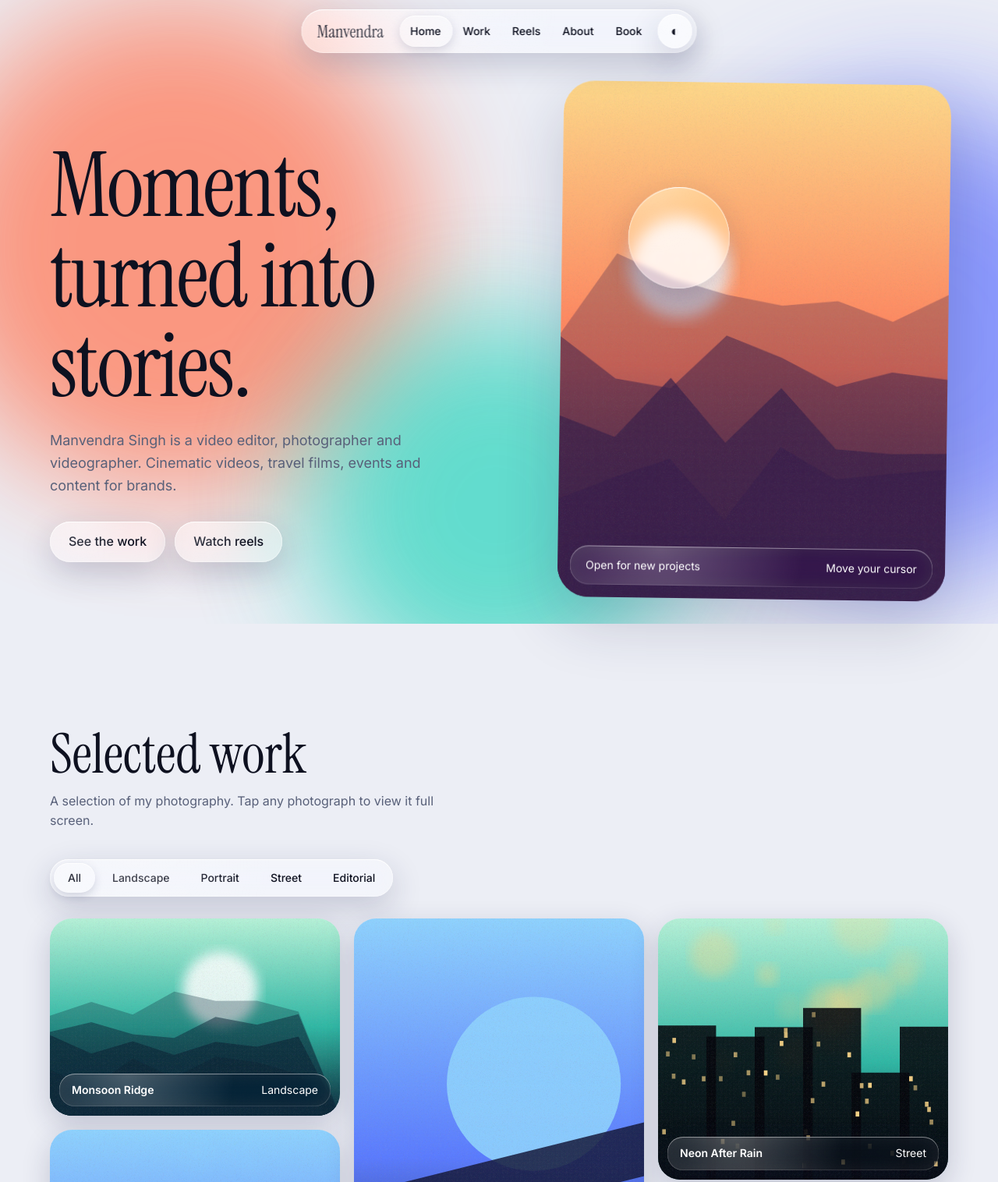
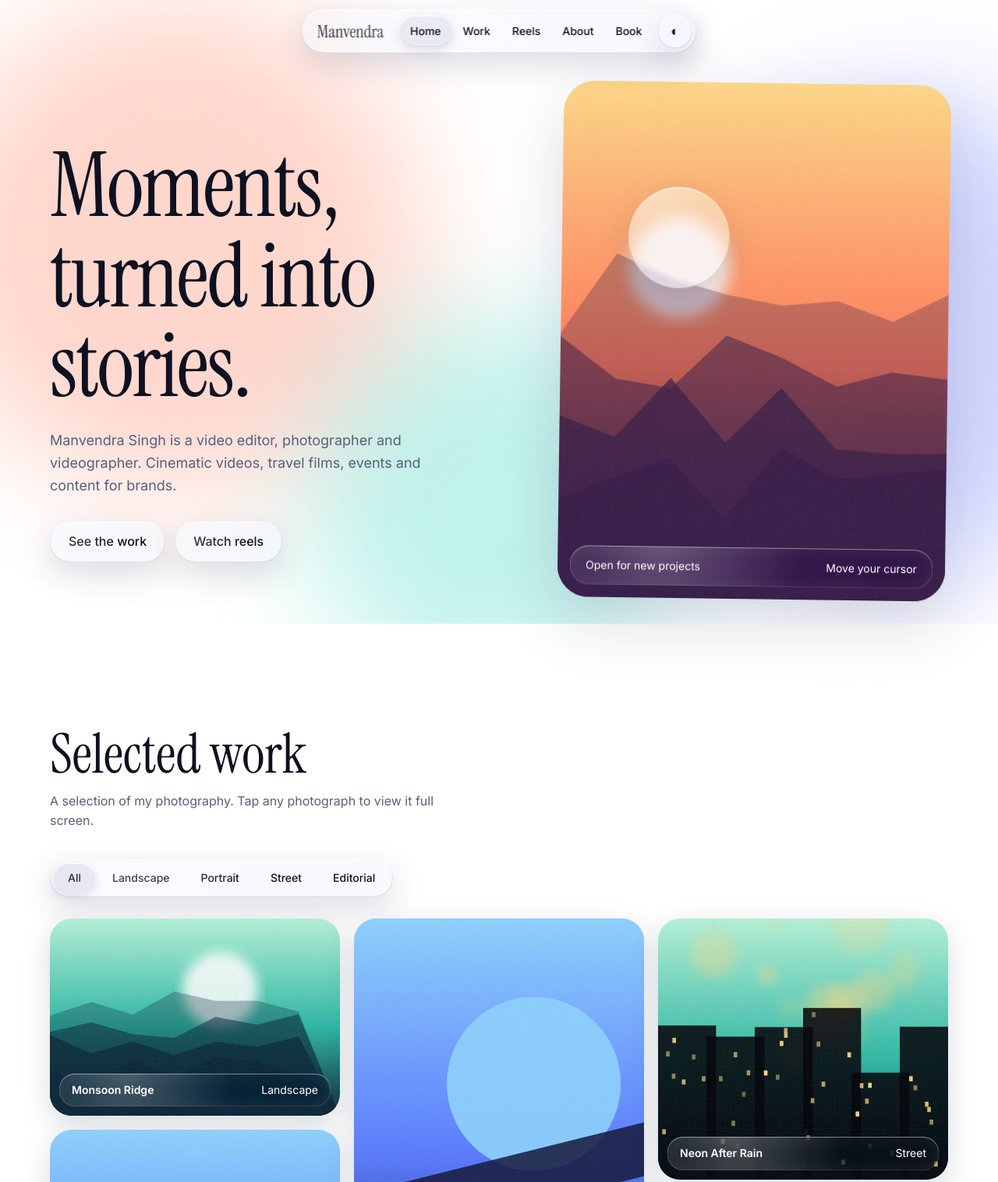
Before and after one commit to manvendrasinghbaghel/Manvendrasinghbaghel.github.io, a plain HTML site: page index.html in a window 1280 px wide. Shown: the top 1516 px of the page at 78% size. Drawn offline with Linux system fonts and the light colour scheme.

Commit message:
Update index.html

```diff
--- a/index.html
+++ b/index.html
@@ -6,8 +6,7 @@
 <title>Manvendra Singh – Video Editor, Photographer & Videographer</title>
 <link href="https://fonts.googleapis.com/css2?family=Instrument+Serif&family=Inter:wght@300;400;500;600&display=swap" rel="stylesheet">
 <style>
-:root{--bg:#eceef5;--fg:#0e1120;--mut:#586079;--glass:rgba(255,255,255,.38);--edge:rgba(255,255,255,.9);--edge2:rgba(255,255,255,.3);--sh:rgba(30,35,80,.2);--sp:cubic-bezier(.34,1.56,.64,1);--ease:cubic-bezier(.22,1,.36,1);color-scheme:light;box-sizing:border-box;padding-top:env(safe-area-inset-top,0px);padding-bottom:env(safe-area-inset-bottom,0px)}
-@media(prefers-color-scheme:dark){:root:not([data-theme=light]){--bg:#06070c;--fg:#f3f4fa;--mut:#9aa1b8;--glass:rgba(255,255,255,.07);--edge:rgba(255,255,255,.4);--edge2:rgba(255,255,255,.08);--sh:rgba(0,0,0,.6);color-scheme:dark}}
+:root{--bg:#ffffff;--fg:#0e1120;--mut:#586079;--glass:rgba(244,246,255,.55);--edge:rgba(255,255,255,1);--edge2:rgba(20,25,60,.1);--sh:rgba(30,35,80,.16);--sp:cubic-bezier(.34,1.56,.64,1);--ease:cubic-bezier(.22,1,.36,1);color-scheme:light;box-sizing:border-box;padding-top:env(safe-area-inset-top,0px);padding-bottom:env(safe-area-inset-bottom,0px)}
 :root[data-theme=dark]{--bg:#06070c;--fg:#f3f4fa;--mut:#9aa1b8;--glass:rgba(255,255,255,.07);--edge:rgba(255,255,255,.4);--edge2:rgba(255,255,255,.08);--sh:rgba(0,0,0,.6);color-scheme:dark}
 *{box-sizing:border-box}
 html{scroll-behavior:smooth;scroll-padding-top:calc(env(safe-area-inset-top,0px) + 90px)}
@@ -16,7 +15,8 @@ h1,h2,h3{font-family:"Instrument Serif",Georgia,"Times New Roman",serif;font-wei
 a{color:inherit;text-decoration:none}button{font:inherit;color:inherit;cursor:pointer;border:0;background:none}
 :focus-visible{outline:2px solid var(--fg);outline-offset:3px}
 .orbs{position:fixed;inset:0;z-index:-1;overflow:hidden}
-.orb{position:absolute;border-radius:50%;filter:blur(70px);opacity:.75;animation:fl 22s ease-in-out infinite}
+.orb{position:absolute;border-radius:50%;filter:blur(70px);opacity:.3;animation:fl 22s ease-in-out infinite}
+:root[data-theme=dark] .orb{opacity:.7}
 .orb:nth-child(1){width:46vw;height:46vw;background:#ff7a59;left:-8vw;top:6vh}
 .orb:nth-child(2){width:40vw;height:40vw;background:#6a7bff;right:-6vw;top:30vh;animation-delay:-7s}
 .orb:nth-child(3){width:36vw;height:36vw;background:#35d6c0;left:30vw;bottom:-12vh;animation-delay:-13s}
@@ -40,7 +40,7 @@ transition:transform .6s var(--sp),box-shadow .4s,background .4s}
 .logo{font:400 22px "Instrument Serif",Georgia,serif;padding:0 14px}
 .links{position:relative;display:flex}
 .links a{position:relative;z-index:1;padding:9px 14px;font-size:14px;font-weight:500;border-radius:999px;white-space:nowrap}
-.lens{position:absolute;top:0;bottom:0;left:0;border-radius:999px;background:rgba(255,255,255,.28);box-shadow:inset 0 1px 0 var(--edge),inset 0 -1px 0 var(--edge2),0 4px 14px var(--sh);transition:transform .65s var(--sp),width .65s var(--sp)}
+.lens{position:absolute;top:0;bottom:0;left:0;border-radius:999px;background:rgba(120,130,170,.16);box-shadow:inset 0 1px 0 var(--edge),inset 0 -1px 0 var(--edge2),0 4px 14px var(--sh);transition:transform .65s var(--sp),width .65s var(--sp)}
 @media(max-width:620px){.logo{display:none}.links a{padding:9px 9px;font-size:13px}}
 /* ---------- Layout ---------- */
 .wrap{max-width:1200px;margin:0 auto;padding:0 24px}
@@ -61,7 +61,7 @@ h2{font-size:clamp(2.4rem,6vw,4.4rem);margin-bottom:12px}
 /* ---------- Work ---------- */
 .chips{display:inline-flex;flex-wrap:wrap;gap:4px;padding:5px;--r:999px;margin-bottom:28px}
 .chips button{padding:8px 18px;border-radius:999px;font-size:14px;font-weight:500;transition:background .4s,box-shadow .4s}
-.chips button.on{background:rgba(255,255,255,.3);box-shadow:inset 0 1px 0 var(--edge),0 4px 12px var(--sh)}
+.chips button.on{background:rgba(120,130,170,.18);box-shadow:inset 0 1px 0 var(--edge),0 4px 12px var(--sh)}
 .grid{columns:3 280px;column-gap:18px}
 .ph{position:relative;break-inside:avoid;margin:0 0 18px;border-radius:28px;overflow:hidden;cursor:zoom-in;animation:pop .7s var(--sp) both;box-shadow:0 12px 36px var(--sh)}
 .ph.off{display:none}
@@ -237,7 +237,7 @@ const setAct=a=>{act=a;links.forEach(l=>l.classList.toggle("on",l===a));mv(a)};
 const spy=new IntersectionObserver(es=>es.forEach(e=>{if(e.isIntersecting)setAct(links.find(l=>l.getAttribute("href")=="#"+e.target.id)||links[0])}),{rootMargin:"-45% 0px -50% 0px"});
 ["top","work","reels","about","contact"].forEach(id=>spy.observe($("#"+id)));
 addEventListener("resize",()=>mv(act));document.fonts&&document.fonts.ready.then(()=>mv(act));mv(act);
-$("#th").onclick=()=>{const d=document.documentElement,dark=d.dataset.theme?d.dataset.theme=="dark":matchMedia("(prefers-color-scheme:dark)").matches;d.dataset.theme=dark?"light":"dark"};
+$("#th").onclick=()=>{const d=document.documentElement;d.dataset.theme=d.dataset.theme=="dark"?"light":"dark"};
 /* ===== Hero liquid lens ===== */
 $("#hi").src=art(7,"Landscape",900,1200);
 const hc=$("#hc"),bub=$("#bubble");let tx=150,ty=200,cx=150,cy=200;
```
